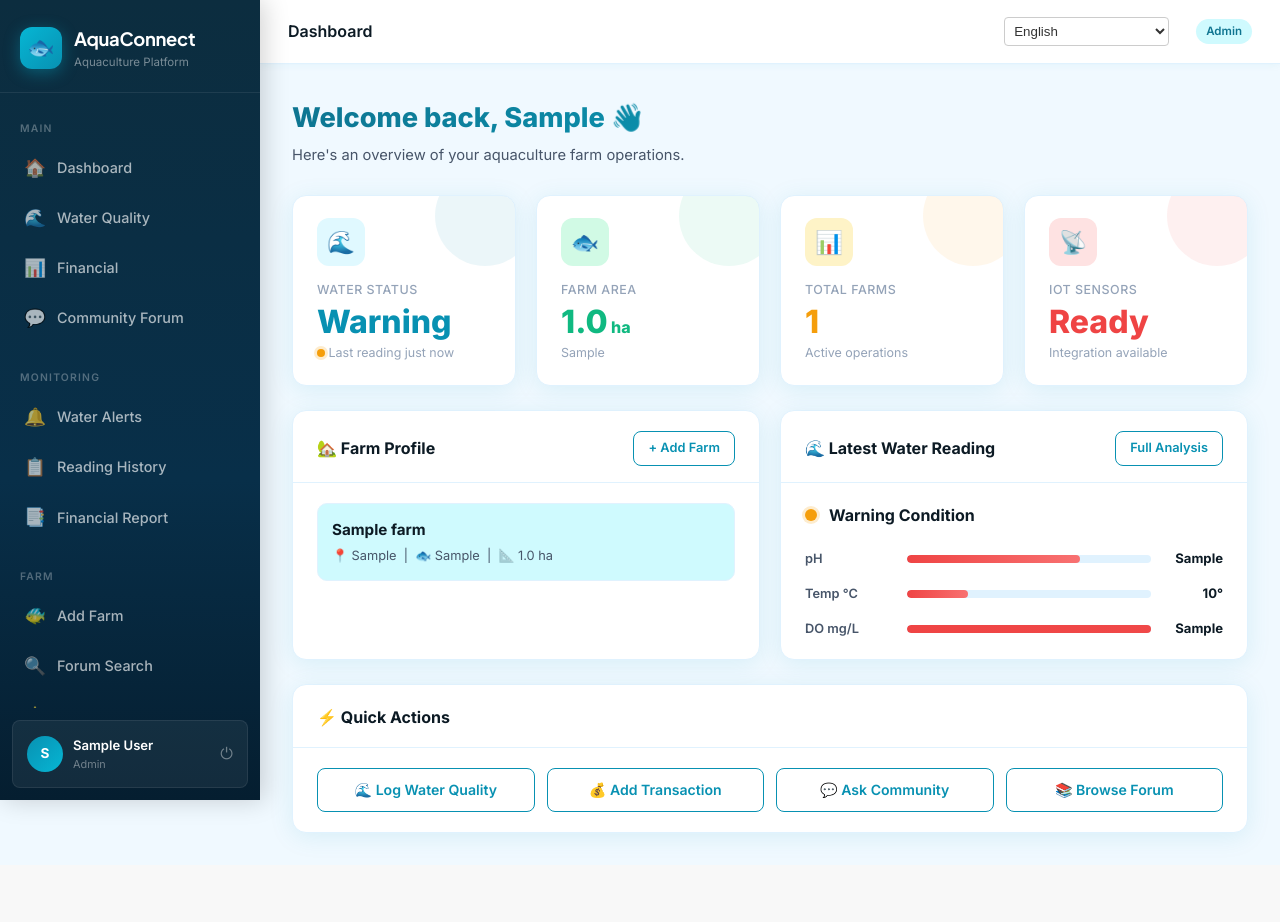
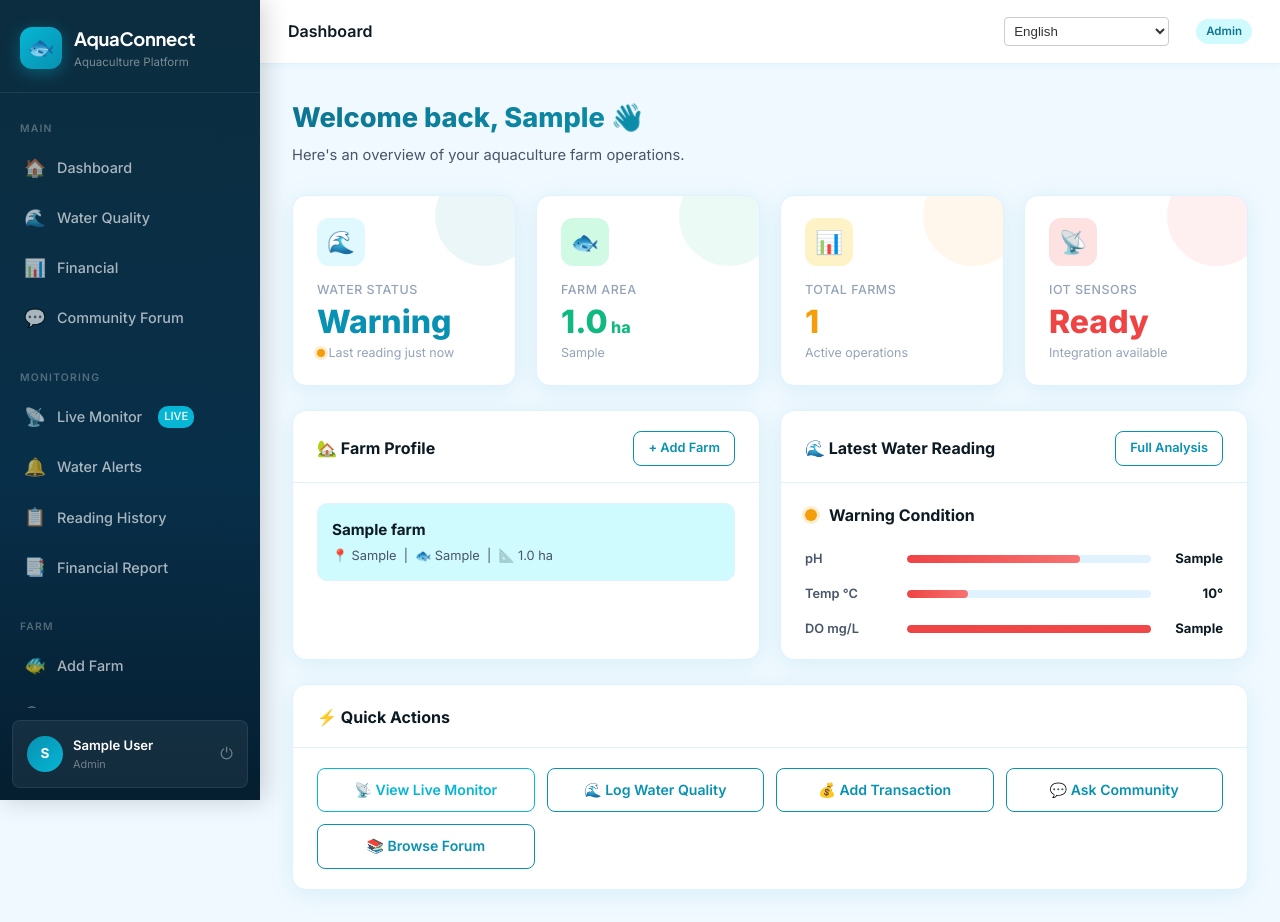
Before and after one commit to ROKUDAIME-KAKASHI/aquaconnect, a Flask app: template app/templates/dashboard/index.html in a window 1280 px wide. Before the commit the page ends 847 px from the top, so only its background shows below. Run offline with Flask 3, Linux system fonts and the light colour scheme; tables that the repository leaves empty hold one stand-in row (values such as "Sample post"); the template is opened without the code that fills it: values that come from a table or form of the project are taken from there, most other values are stand-ins (such as "Sample title", 1, 10 or a date in 2020).

Commit message:
feat: incorporate live monitoring link into templates

```diff
--- a/app/templates/auth/login.html
+++ b/app/templates/auth/login.html
@@ -60,6 +60,11 @@
           <div class="auth-feature-text">IoT-ready sensor data integration</div>
         </div>
       </div>
+      <div style="margin-top: 30px;">
+        <a href="https://aquaculture-io-t.vercel.app/" target="_blank" class="btn btn-outline" style="color:white; border-color:rgba(255,255,255,0.3); background: rgba(255,255,255,0.1); padding: 12px 24px; display: inline-flex; align-items: center; gap: 10px;">
+          📡 View Live Monitoring
+        </a>
+      </div>
     </div>
   </div>
 
--- a/app/templates/auth/register.html
+++ b/app/templates/auth/register.html
@@ -55,6 +55,11 @@
           <div class="auth-feature-icon">📈</div>
           <div class="auth-feature-text">Track profitability and forecast revenue</div>
         </div>
+      </div>
+      <div style="margin-top: 30px;">
+        <a href="https://aquaculture-io-t.vercel.app/" target="_blank" class="btn btn-outline" style="color:white; border-color:rgba(255,255,255,0.3); background: rgba(255,255,255,0.1); padding: 12px 24px; display: inline-flex; align-items: center; gap: 10px;">
+          📡 See Live Monitor Demo
+        </a>
       </div>
     </div>
   </div>
--- a/app/templates/base.html
+++ b/app/templates/base.html
@@ -59,6 +59,9 @@
       </a>
 
       <div class="nav-section-label" style="margin-top:16px;">Monitoring</div>
+      <a href="https://aquaculture-io-t.vercel.app/" target="_blank" class="nav-item">
+        <span class="icon">📡</span> Live Monitor <span style="font-size: 0.7rem; background: var(--accent); color: white; padding: 2px 6px; border-radius: 10px; margin-left: 5px;">LIVE</span>
+      </a>
       <a href="{{ url_for('water_quality.alerts') }}" class="nav-item {% if request.endpoint == 'water_quality.alerts' %}active{% endif %}">
         <span class="icon">🔔</span> Water Alerts
       </a>
--- a/app/templates/dashboard/index.html
+++ b/app/templates/dashboard/index.html
@@ -136,6 +136,9 @@
   <div class="card-header"><h3>⚡ Quick Actions</h3></div>
   <div class="card-body">
     <div class="grid-4" style="gap:12px;">
+      <a href="https://aquaculture-io-t.vercel.app/" target="_blank" class="btn btn-outline" style="justify-content:center; border-color: var(--accent); color: var(--accent);">
+        📡 View Live Monitor
+      </a>
       <a href="{{ url_for('water_quality.index') }}" class="btn btn-outline" style="justify-content:center;">
         🌊 Log Water Quality
       </a>
```
